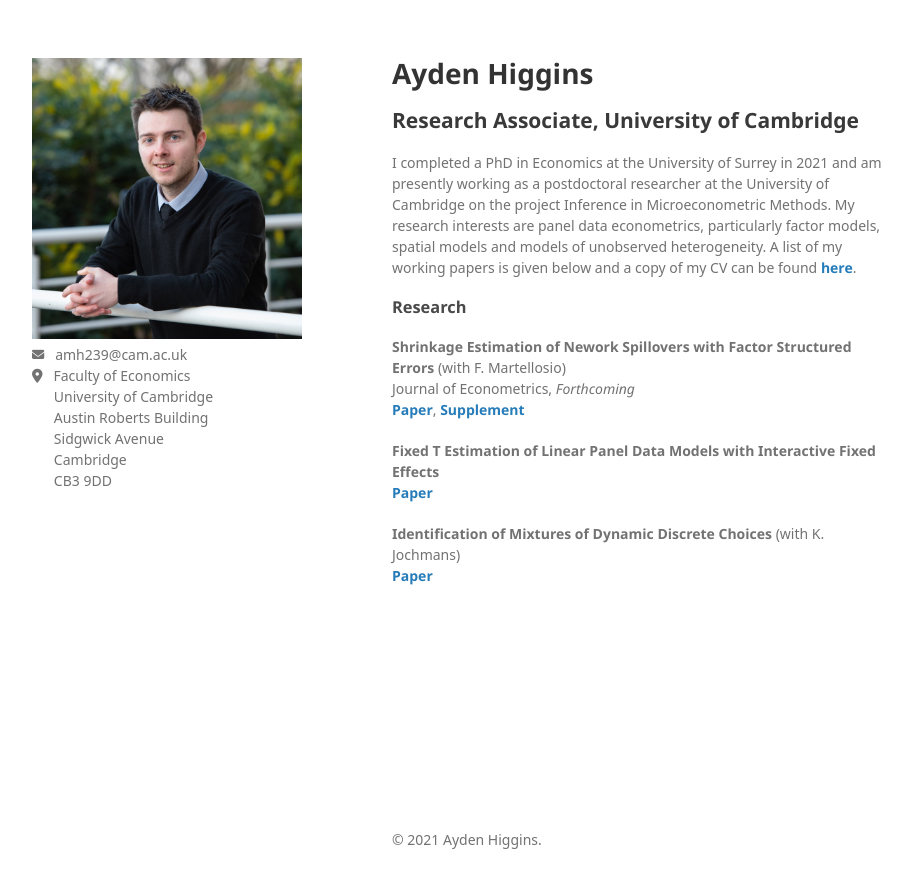
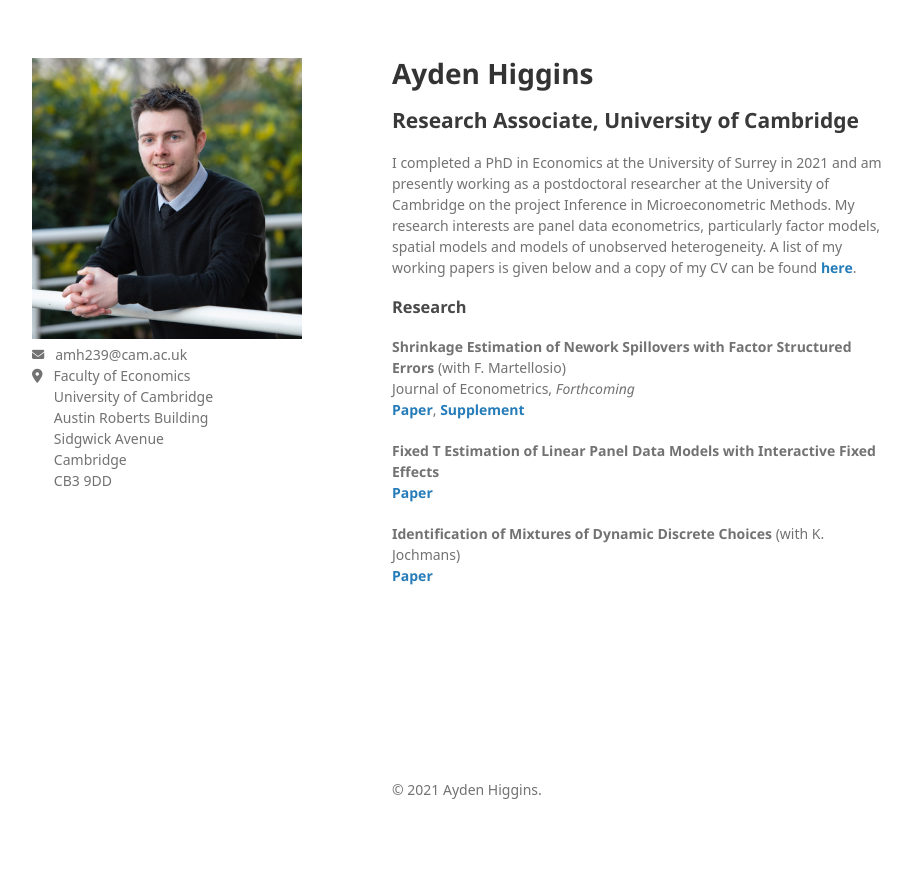
Before and after one commit to Tokkita/Tokkita.github.io, a Jekyll site: the page built from index.md, in a window 1280 px wide. Shown: the top 888 px of the page, without its empty margins (178-1090 px from the left). Built offline with Jekyll 4.4.1, drawn with Linux system fonts in a browser that asks for light colours; nearby versions of some CDN libraries; some web fonts are replaced; our own code applies the rules of GitHub Pages for plain Markdown files.

Commit message:
Update style.scss

```diff
--- a/assets/css/style.scss
+++ b/assets/css/style.scss
@@ -6,4 +6,5 @@
 footer {
     background-color: #fff;
     width:500px;
+    bottom:100px
 }
```
